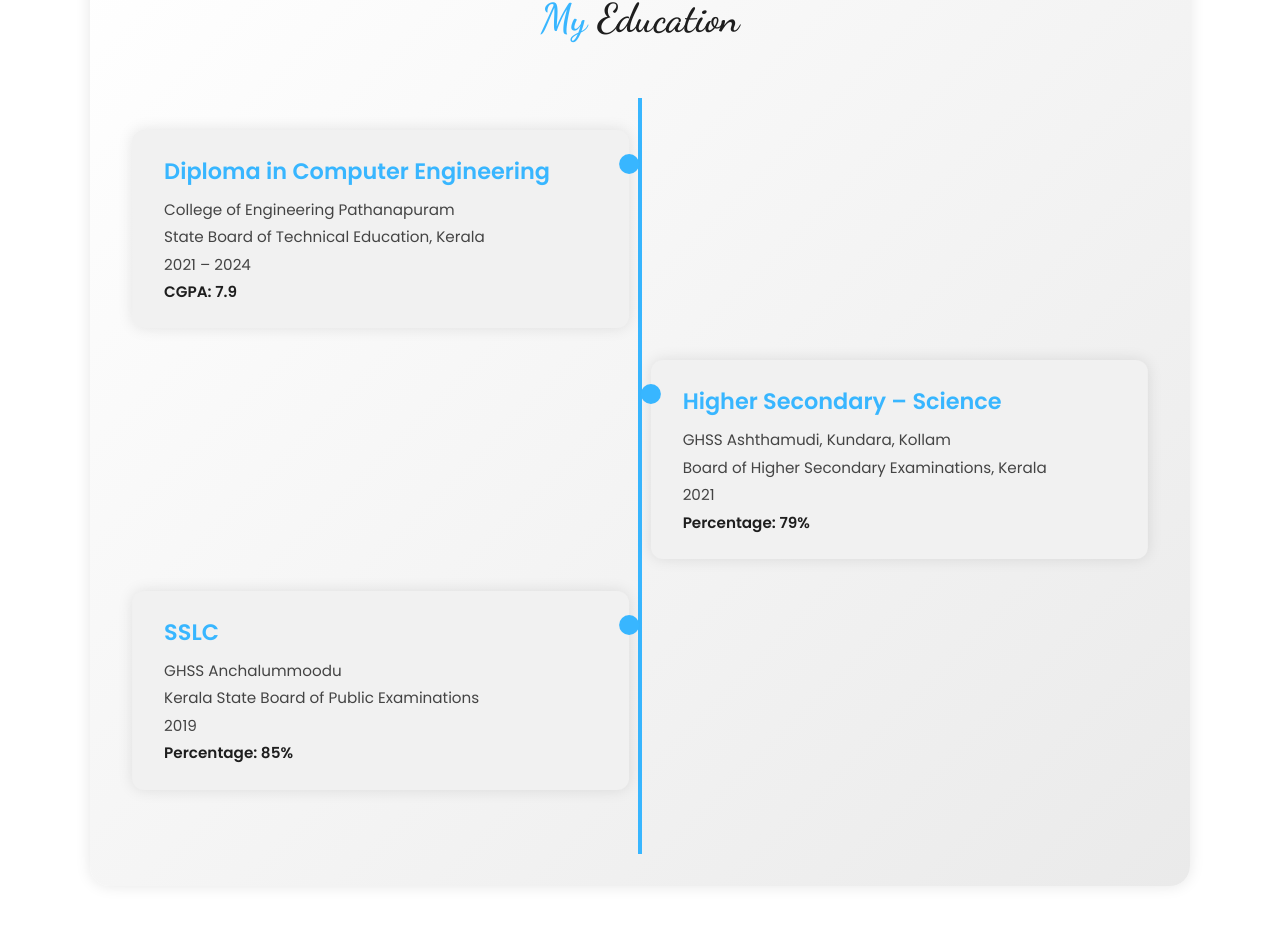
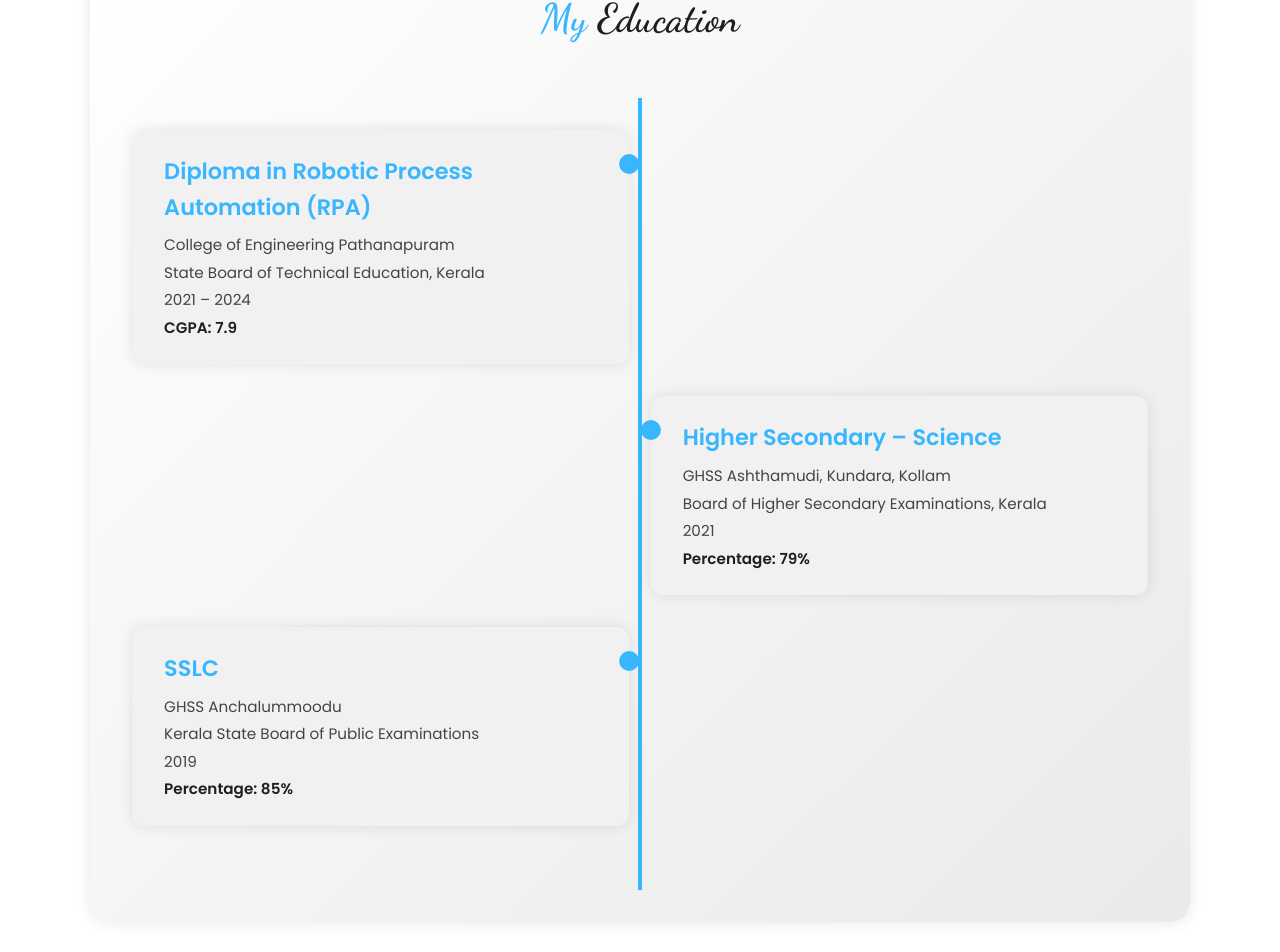
Before and after one commit to me32face/My-Portfolio, a React (Create React App) app: page / in a window 1280 px wide. Shown: the part 4798-5750 px from the top of the page. Built offline with nearby package versions, Linux system fonts and the light colour scheme.

Commit message:
Updated in Education details

```diff
--- a/src/components/Education.jsx
+++ b/src/components/Education.jsx
@@ -5,7 +5,7 @@ import '../assets/styles/Education.css';
 const EducationTimeline = () => {
   const educationData = [
     {
-      degree: "Diploma in Computer Engineering",
+      degree: "Diploma in Robotic Process Automation (RPA)",
       board: "State Board of Technical Education, Kerala",
       institute: "College of Engineering Pathanapuram",
       year: "2021 – 2024",
```
